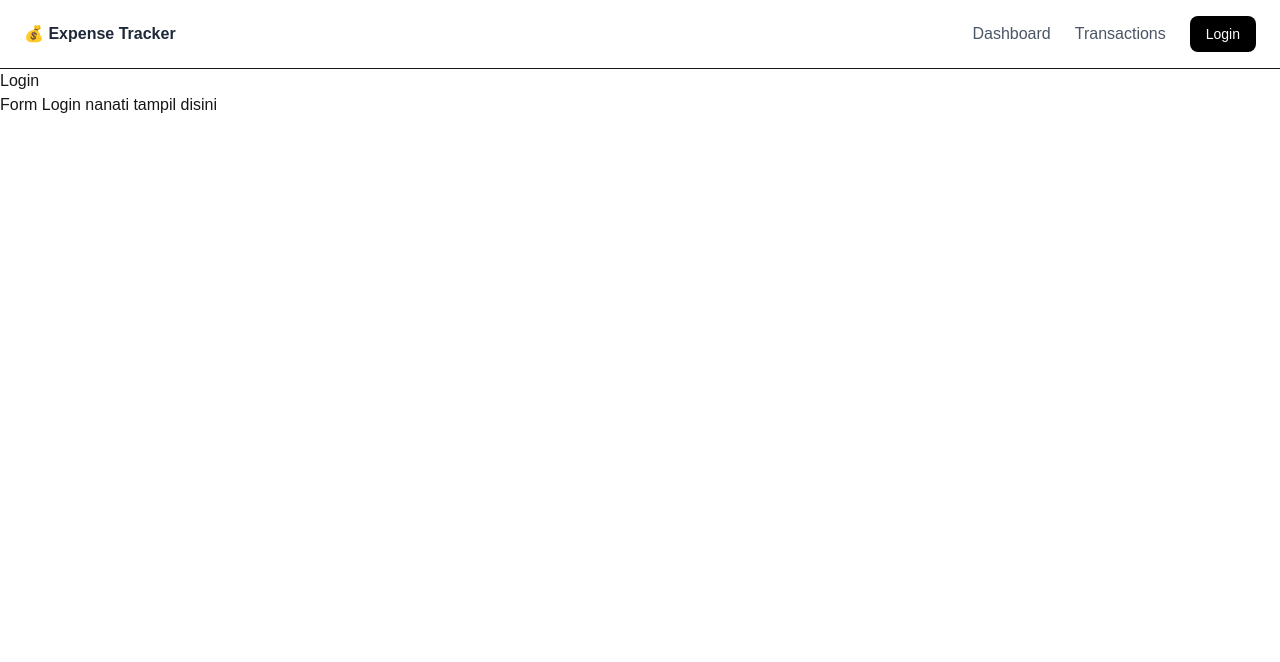
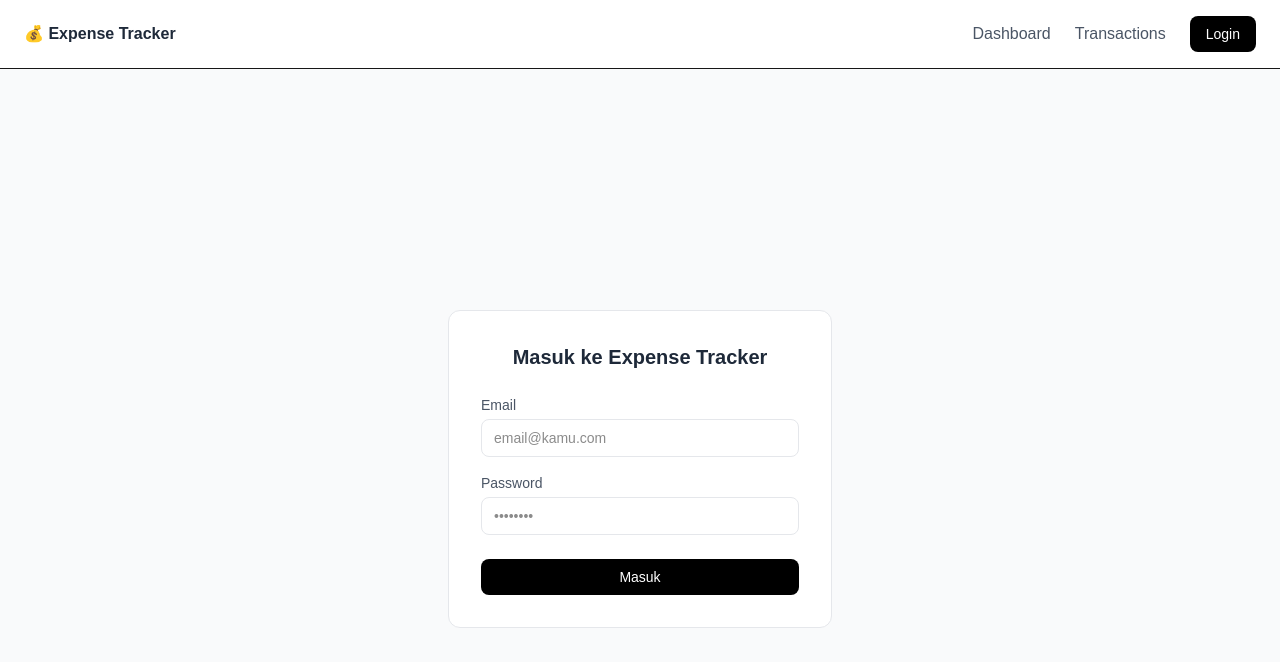
Before and after one commit to syiaral/expense-tracker, a Next.js app: page /login in a window 1280 px wide. Shown: the top 662 px of the page. Built offline with nearby package versions, Linux system fonts and the light colour scheme.

Commit message:
add style tailwind to login

```diff
--- a/app/login/page.js
+++ b/app/login/page.js
@@ -1,8 +1,33 @@
 export default function Login() {
   return (
-    <main>
-      <h1>Login</h1>
-      <p>Form Login nanati tampil disini</p>
+    <main className="min-h-screen flex items-center justify-center bg-gray-50">
+      <div className="bg-white border border-gray-200 rounded-xl p-8 w-full max-w-sm">
+        <h1 className="text-xl font-semibold text-gray-800 mb-6 text-center">
+          Masuk ke Expense Tracker
+        </h1>
+
+        <div className="flex flex-col gap-4">
+          <div>
+            <label className="text-sm text-gray-600 mb-1 block">Email</label>
+            <input
+              type="email"
+              placeholder="email@kamu.com"
+              className="w-full border border-gray-200 rounded-lg px-3 py-2 text-sm outline-none focus:border-gray-400"
+            />
+          </div>
+          <div>
+            <label className="text-sm text-gray-600 mb-1 block">Password</label>
+            <input
+              type="password"
+              placeholder="••••••••"
+              className="w-full border border-gray-200 rounded-lg px-3 py-2 text-sm outline-none focus:border-gray-400"
+            />
+          </div>
+          <button className="bg-black text-white py-2 rounded-lg text-sm hover:bg-gray-800 transition-colors mt-2">
+            Masuk
+          </button>
+        </div>
+      </div>
     </main>
-  );
+  )
 }
```
